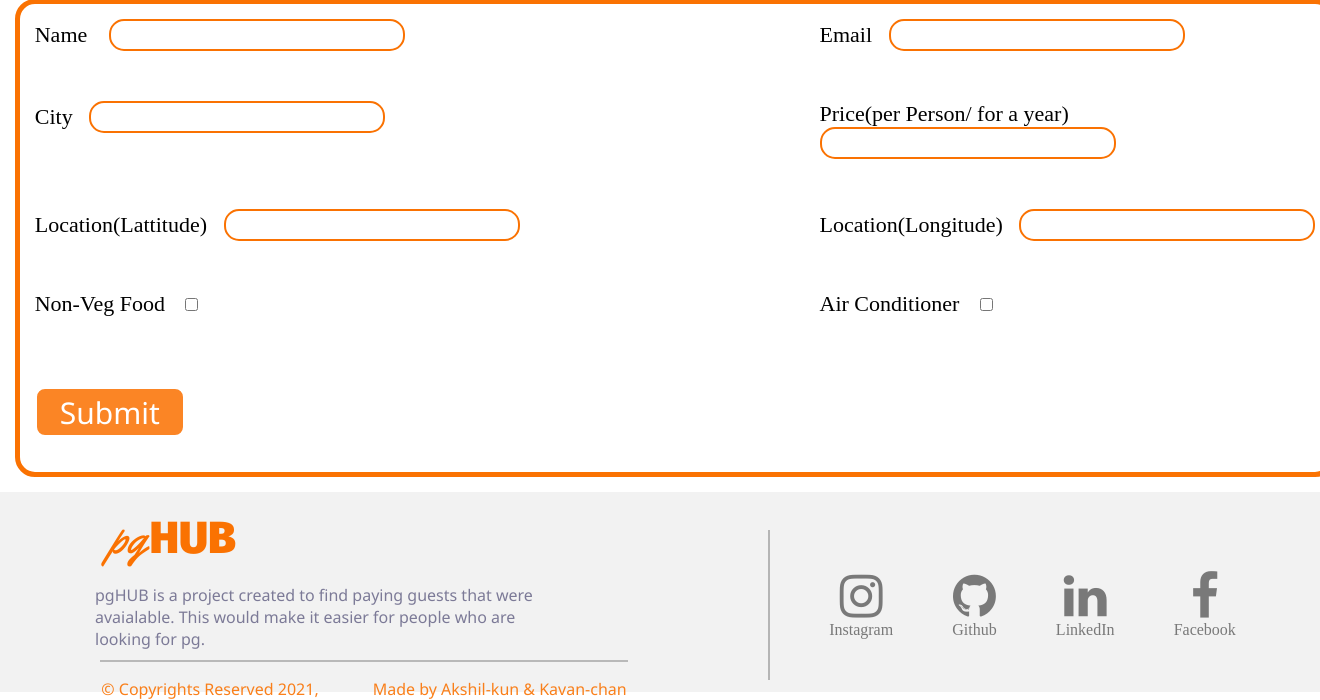
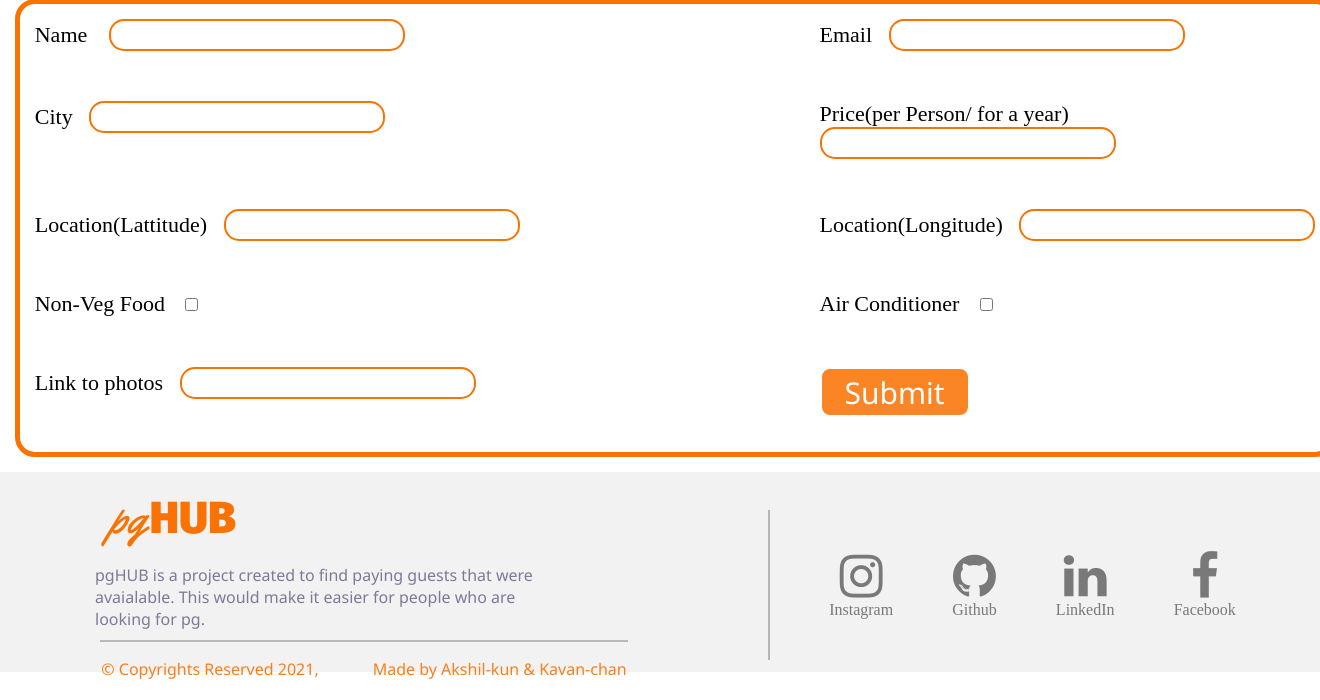
Before and after one commit to kavania2002/pgHUB, a Node server app: page /newpg in a window 1320 px wide. Shown: the part 174-874 px from the top of the page. After the commit the page ends 853 px from the top, so only its background shows below. Run offline with Node 20, Linux system fonts and the light colour scheme; the visitor is signed in with stand-in values (Sample User, id 1); some libraries are stand-ins or nearby versions.

Commit message:
photospg

```diff
--- a/views/newpg.ejs
+++ b/views/newpg.ejs
@@ -13,7 +13,8 @@
             <div id="pg-fields">Location(Longitude)&nbsp;&nbsp;&nbsp;<input type="number"></div>
             <div id="pg-radio">Non-Veg Food&nbsp;&nbsp;&nbsp;<input type="checkbox"></div>
             <div id="pg-radio">Air Conditioner&nbsp;&nbsp;&nbsp;<input type="checkbox"></div>
-            <button type="submit" id="login-submit">Submit</button>
+            <div id="pg-fields">Link to photos&nbsp;&nbsp;&nbsp;<input type="text"></div>
+            <button type="submit" id="login-submit" style="margin-top: 0;">Submit</button>
         </form>
     </div>
 </main>
```
